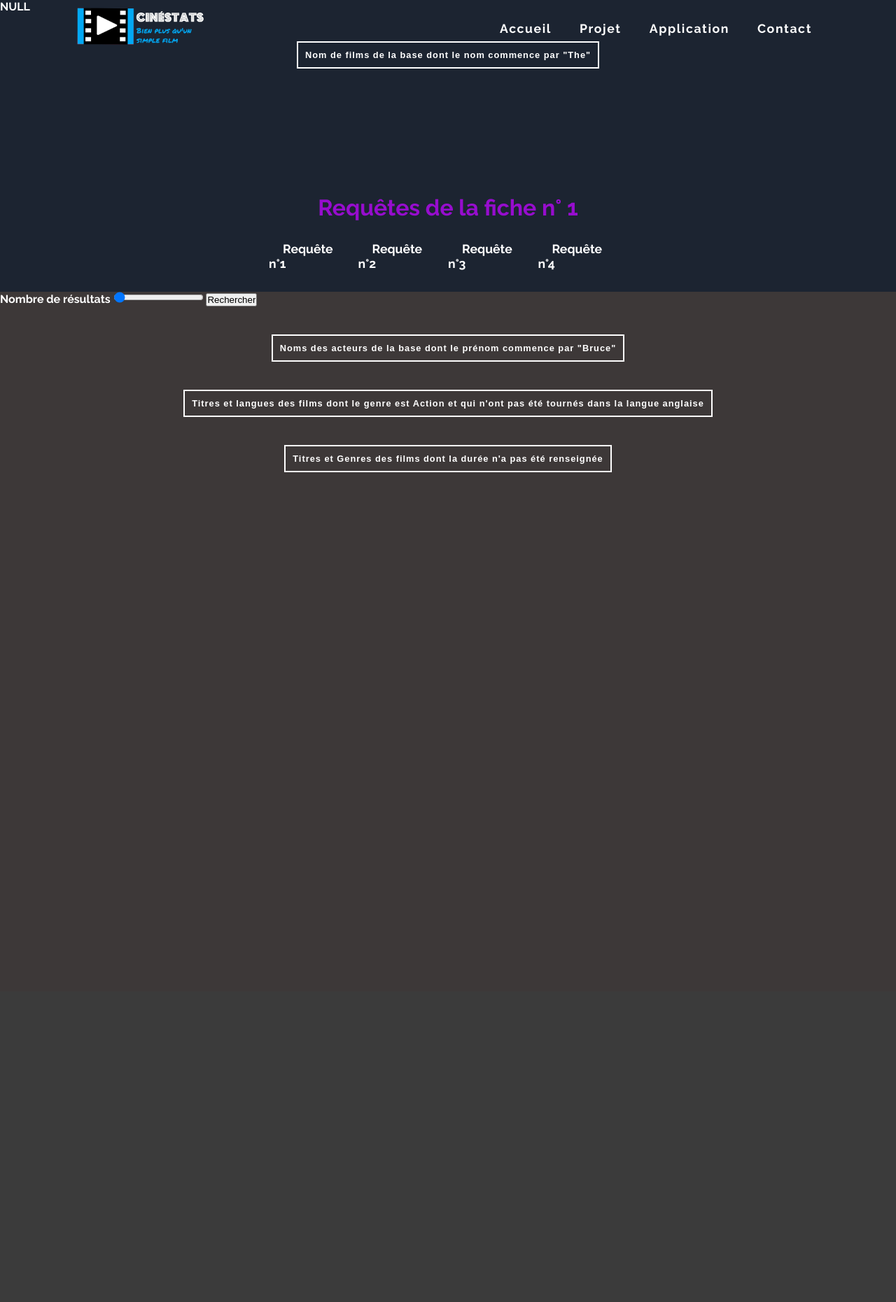
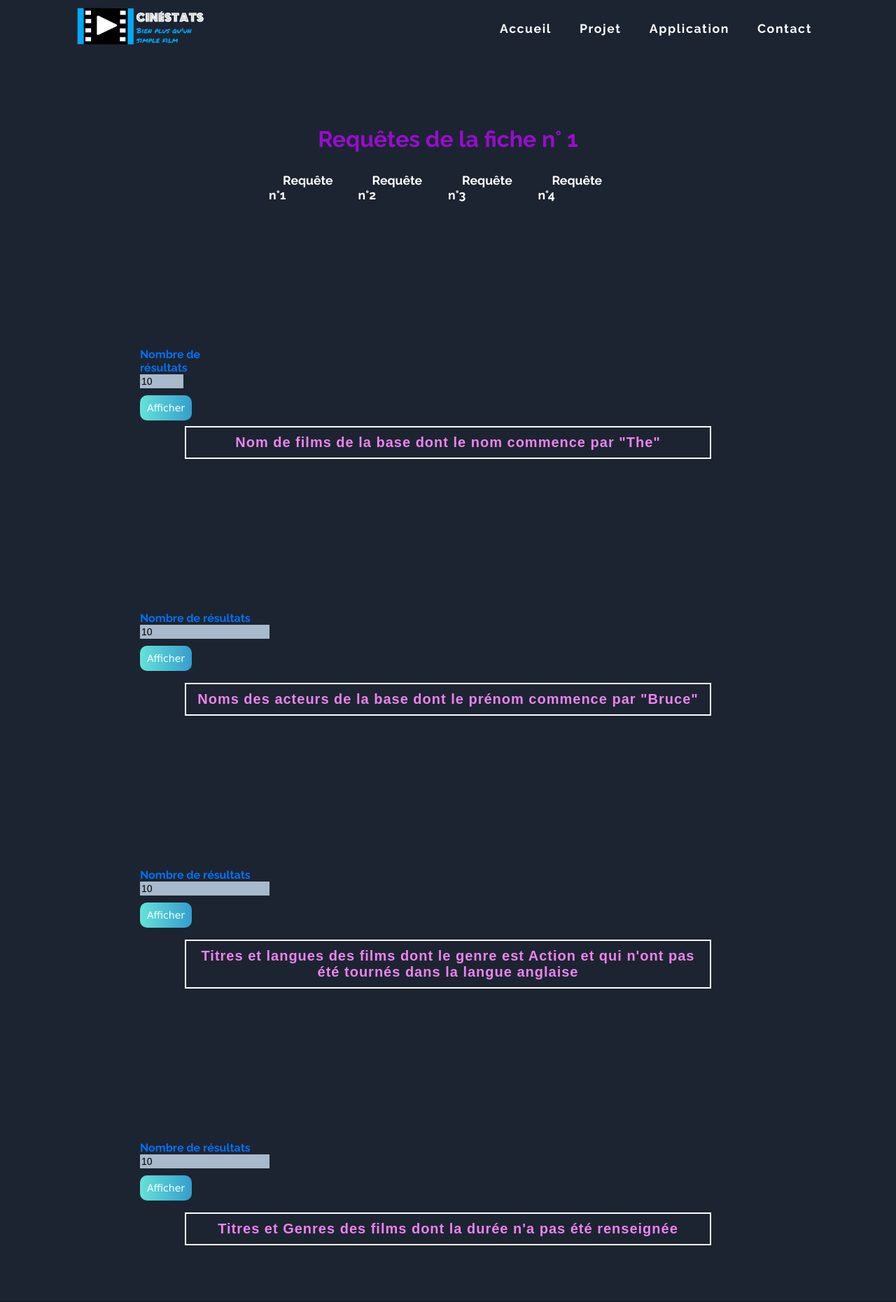
Before and after one commit to FlyebuxX/ProjetWebTerm, a PHP site: page /forms.php in a window 1280 px wide. Shown: the top 1861 px of the page at 70% size. Before the commit the page ends 675 px from the top, so only its background shows below. Run offline with PHP 8.4, Linux system fonts and the light colour scheme; tables that the repository leaves empty or names only in its code hold one stand-in row (values such as "Sample post"); data that the repository does not hold is empty; some libraries are stand-ins or nearby versions.

Commit message:
update 12.12

```diff
--- a/components/footer.php
+++ b/components/footer.php
@@ -15,10 +15,10 @@
             </div>
             <div class="third-part part">
                 <ul>
-                    <li>Fiche 1</li>
-                    <li>Fiche 2</li>
-                    <li>Fiche 3</li>
-                    <li>Fiche 4</li>
+                    <li><a href="forms.php#fiche1">Fiche 1</a></li>
+                    <li><a href="forms.php#fiche2">Fiche 2</a></li>
+                    <li><a href="forms.php#fiche3">Fiche 3</a></li>
+                    <li><a href="forms.php#fiche4">Fiche 4</a></li>
                     <li><a href="https://www.lycee-louis-vincent.fr/">Lycée du développeur</a></li>
                 </ul>
             </div>
--- a/css/styles.css
+++ b/css/styles.css
@@ -324,28 +324,6 @@
     font-size: .9em;
 }
 
-td,
-th {
-    border: 1px solid rgb(190, 190, 190);
-    padding: 10px;
-}
-
-td {
-    border: 1px solid #FFF;
-    padding: 10px;
-    text-align: center;
-}
-
-table {
-    color: #FFF;
-    border-collapse: collapse;
-    border: 2px solid #FFF;
-    letter-spacing: 1px;
-    font-family: sans-serif;
-    font-size: .8rem;
-    margin: 40px auto;
-}
-
 .nav-forms {
     font-weight: 600;
     font-size: 1em;
@@ -358,6 +336,10 @@
     justify-content: space-between;
     flex-direction: row;
     align-items: center;
+}
+
+.forms {
+    margin-top: 200px;
 }
 
 nav ol {
@@ -395,7 +377,68 @@
     font-family: 'Raleway', sans-serif;
 }
 
-.forms {
-    background-color: rgb(61, 56, 56);
-    height: 1000px;
+td,
+th {
+    border: 1px solid rgb(190, 190, 190);
+    padding: 10px;
 }
+
+td {
+    border: 1px solid #FFF;
+    padding: 10px;
+    text-align: center;
+}
+
+th {
+    font-weight: bold;
+    color: violet;
+    font-size: 20px;
+    width: 750px;
+}
+
+table {
+    color: #FFF;
+    border-collapse: collapse;
+    border: 2px solid #FFF;
+    letter-spacing: 1px;
+    font-family: sans-serif;
+    font-size: .8rem;
+    margin: 0 auto 80px auto;
+}
+
+.left-part label {
+    color: #0072f4;
+}
+
+input[type='number'] {
+    border-style: none;
+    font-size: 14px;
+    padding: 2px;
+    font-weight: 400;
+    background-color: rgba(188, 206, 224, 0.884);
+}
+
+form {
+    width: 10%;
+    display: flex;
+    flex-direction: column;
+    justify-content: center;
+    align-items: flex-start;
+    margin: 200px auto auto 200px;
+    height: 120px;
+    gap: 10px;
+}
+
+form input[type="submit"] {
+    font-family: Verdana, Geneva, Tahoma, sans-serif;
+    font-size: 14px;
+    padding: 10px 10px;
+    background: linear-gradient(to right, hsl(176, 68%, 64%), hsl(198, 60%, 50%));
+    color: #FFF;
+    border-radius: 10px;
+    border-style: none;
+}
+
+form input[type="submit"]:hover {
+    cursor: pointer;
+}
--- a/forms.php
+++ b/forms.php
@@ -2,20 +2,23 @@
     $title = "Application";
     require 'components/header.php';
 
+    if (!isset($_GET['nb1'])) {
+        $_GET['nb1'] = 10;
+    }
+
+    if (!isset($_GET['nb2'])) {
+        $_GET['nb2'] = 10;
+    }
+
+    if (!isset($_GET['nb3'])) {
+        $_GET['nb3'] = 10;
+    }
+
+    if (!isset($_GET['nb4'])) {
+        $_GET['nb4'] = 10;
+    }
+
     $db = new PDO('mysql:host=mysql-valentin-eberhardt.alwaysdata.net;dbname=valentin-eberhardt_dbcinema;charset=utf8', '224794', "Xoneye@4");
-    var_dump($_POST['nb1']);
-    echo "<table>";
-    echo "<th>Nom de films de la base dont le nom commence par \"The\"</th>";
-
-    $query11 = $db->query('SELECT Titre_Original FROM films WHERE lower(Titre_Original) like "the%" LIMIT ' . intval($_POST['nb1']));
-    // $query11 = $db->query('SELECT Titre_Original FROM films WHERE lower(Titre_Original) like "the%" LIMIT' . $_POST['nb1'] . "'");
-
-    while ($donnees = $query11 -> fetch()) {
-        echo '<tr><td>' . $donnees['Titre_Original'] . '</td><tr><br>';
-    }
-    $query11 -> closeCursor();
-
-    echo "</table>";
 
 ?>
 
@@ -34,22 +37,61 @@
     </nav>
 
     <div class="forms">
-        <?php
+        <div class="form" id="fiche1">
+            <form action="forms.php" method="get">
+                <div class="left-part">
+                    <label for="nb1">Nombre de résultats</label>
+                    <input type="number" id="nb_resultat" name="nb1" min="0" max="976" value="10">
+                </div>
+                <div class="right-part">
+                    <input type="submit" value="Afficher">
+                </div>
+            </form>
+            <?php require 'queries/form1/query1.php'; ?>
+        </div>
 
-            // $db = new PDO('mysql:host=localhost;dbname=dbcinema;charset=utf8', 'root', "Teqozi+1");
-        ?>
-        <div class="form" id="fiche1">
-            <form action="forms.php" method="post">
-                <label for="nb1">Nombre de résultats</label>
-                <input type="range" id="nb_resultat" name="nb1" min="0" max="976" value="10">
-                <input type="submit" value="Rechercher">
+        <div class="form" id="fiche2">
+            <form action="forms.php" method="get">
+                <div class="left-part">
+                    <label for="nb2">Nombre de résultats</label>
+                    <input type="number" id="nb_resultat" name="nb2" value="10">
+                </div>
+                <div class="right-part">
+                    <input type="submit" value="Afficher">
+                </div>
             </form>
+            <?php require 'queries/form1/query2.php'?>
+        </div>
 
+        <div class="form" id="fiche3">
+            <form action="forms.php" method="get">
+                <div class="left-part">
+                    <label for="nb3">Nombre de résultats</label>
+                    <input type="number" id="nb_resultat" name="nb3" value="10">
+                </div>
+                <div class="right-part">
+                    <input type="submit" value="Afficher">
+                </div>
+            </form>
+            <?php require 'queries/form1/query3.php'?>
         </div>
-        <div class="form" id="fiche2"><?php require 'queries/form1/query2.php'?></div>
-        <div class="form" id="fiche3"><?php require 'queries/form1/query3.php'?></div>
-        <div class="form" id="fiche4"><?php require 'queries/form1/query4.php'?></div>
+
+        <div class="form" id="fiche4">
+            <form action="forms.php" method="get">
+                <div class="left-part">
+                    <label for="nb4">Nombre de résultats</label>
+                    <input type="number" id="nb_resultat" name="nb4" value="10">
+                </div>
+                <div class="right-part">
+                    <input type="submit" value="Afficher">
+                </div>
+            </form>
+            <?php require 'queries/form1/query4.php'?>
+        </div>
     </div>
 
 </div>
+
+<?php require 'components/footer.php'; ?>
+
 </body>
--- a/queries/form1/query1.php
+++ b/queries/form1/query1.php
@@ -1 +1,13 @@
 <?php
+    echo "<table>";
+    echo "<th>Nom de films de la base dont le nom commence par \"The\"</th>";
+
+    $query11 = $db->query('SELECT Titre_Original FROM films WHERE lower(Titre_Original) like "the%" LIMIT ' . $_GET['nb1']);
+    // $query11 = $db->query('SELECT Titre_Original FROM films WHERE lower(Titre_Original) like "the%" LIMIT' . $_POST['nb1'] . "'");
+
+    while ($donnees = $query11 -> fetch()) {
+        echo '<tr><td>' . $donnees['Titre_Original'] . '</td><tr>';
+    }
+    $query11 -> closeCursor();
+
+    echo "</table>";
--- a/queries/form1/query2.php
+++ b/queries/form1/query2.php
@@ -2,9 +2,9 @@
     echo "<table>";
     echo "<th>Noms des acteurs de la base dont le prénom commence par \"Bruce\"</th>";
 
-    $query12 = $db->query('SELECT DISTINCT Distribution FROM distributions WHERE lower(Distribution) like "bruce%" LIMIT 10');
+    $query12 = $db->query('SELECT DISTINCT Distribution FROM distributions WHERE lower(Distribution) like "bruce%" LIMIT ' . $_GET['nb2']);
     while ($donnees = $query12 -> fetch()) {
-        echo '<tr><td>' . $donnees['Distribution'] . '</td><tr><br>';
+        echo '<tr><td>' . $donnees['Distribution'] . '</td><tr>';
     }
     $query12 -> closeCursor();
 
--- a/queries/form1/query3.php
+++ b/queries/form1/query3.php
@@ -2,9 +2,9 @@
     echo "<table>";
     echo "<th>Titres et langues des films dont le genre est Action et qui n'ont pas été tournés dans la langue anglaise</th>";
 
-    $query13 = $db->query('SELECT Titre_Original, Langue_Originale FROM films WHERE Genres in ("Action") and Langue_Originale != "en" LIMIT 10');
+    $query13 = $db->query('SELECT Titre_Original, Langue_Originale FROM films WHERE Genres in ("Action") and Langue_Originale != "en" LIMIT ' . $_GET['nb3']);
     while ($donnees = $query13 -> fetch()) {
-        echo '<tr><td>' . $donnees['Titre_Original'] . $donnees['Langue_Originale'] . '</td><tr><br>';
+        echo '<tr><td>' . $donnees['Titre_Original'] . $donnees['Langue_Originale'] . '</td><tr>';
     }
     $query13 -> closeCursor();
 
--- a/queries/form1/query4.php
+++ b/queries/form1/query4.php
@@ -2,9 +2,9 @@
     echo "<table>";
     echo "<th>Titres et Genres des films dont la durée n'a pas été renseignée</th>";
 
-    $query14 = $db->query('SELECT Titre_Original, Genres FROM films WHERE Durée = "" LIMIT 10');
+    $query14 = $db->query('SELECT Titre_Original, Genres FROM films WHERE Durée = "" LIMIT ' . $_GET['nb4']);
     while ($donnees = $query14 -> fetch()) {
-        echo '<tr><td>' . $donnees['Titre_Original'] . $donnees['Genres'] . '</td><tr><br>';
+        echo '<tr><td>' . $donnees['Titre_Original'] . $donnees['Genres'] . '</td><tr>';
     }
     $query14 -> closeCursor();
 
```
